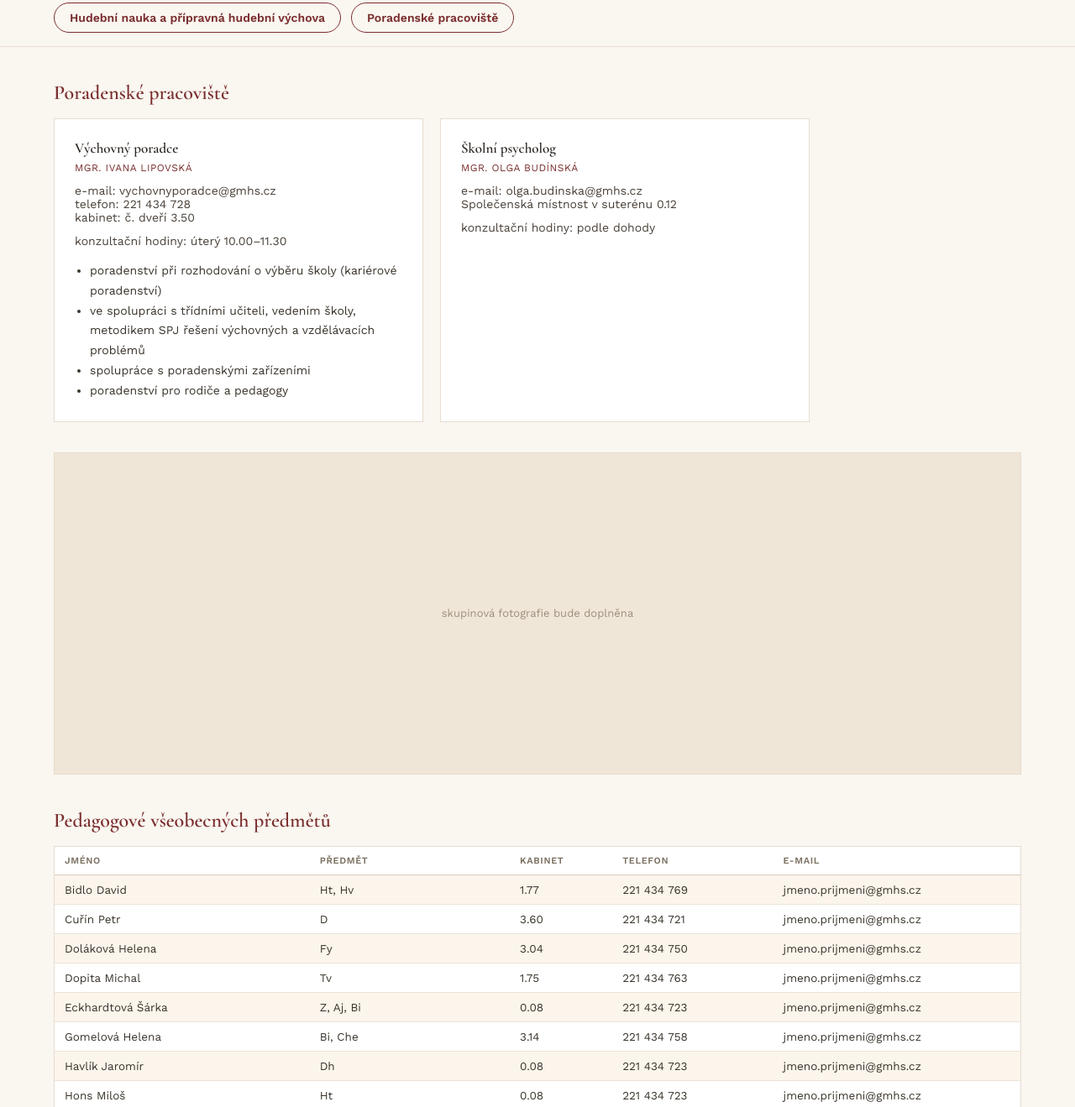
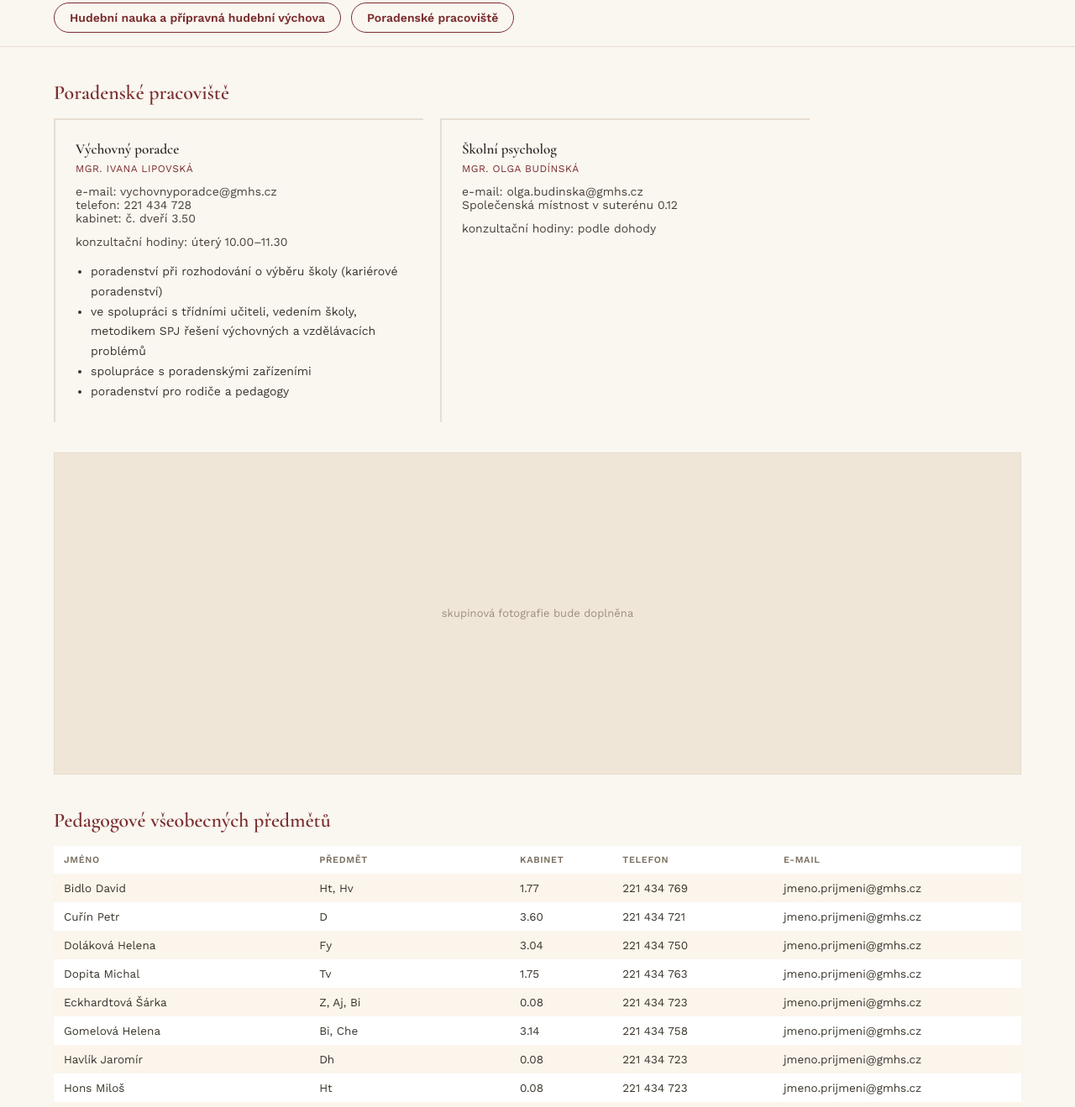
Before and after one commit to jandabenedikt/gmhs-web, a plain HTML site: page o-nas/pedagogove.html in a window 1280 px wide. Shown: the part 321-1640 px from the top of the page at 84% size. Drawn offline with nearby package versions, Linux system fonts and the light colour scheme.

Commit message:
Add files via upload

```diff
--- a/style.css
+++ b/style.css
@@ -220,8 +220,11 @@ h3.sub-num {
 }
 
 .card {
-  background: var(--card-bg);
-  border: 1px solid var(--border);
+  background: var(--bg);
+  border-top: 2px solid var(--border);
+  border-left: 2px solid var(--border);
+  border-right: none;
+  border-bottom: none;
   padding: 24px;
   display: flex;
   flex-direction: column;
@@ -260,13 +263,13 @@ table.simple-table th {
 table.simple-table tr:nth-child(even) td { background: #fdfbf7; }
 
 /* Plain roster table (Pedagogové a poradenské pracoviště) */
-.roster-table-wrap { border: 1px solid var(--border); background: var(--card-bg); overflow: hidden; }
+.roster-table-wrap { background: var(--card-bg); overflow: hidden; }
 table.roster-table { border-collapse: collapse; width: 100%; }
 table.roster-table th {
   text-align: left; font-size: 11px; letter-spacing: 0.06em; text-transform: uppercase;
-  color: var(--text-faint-2); padding: 10px 12px; border-bottom: 1px solid var(--border-dash);
+  color: var(--text-faint-2); padding: 10px 12px;
 }
-table.roster-table td { font-size: 13.5px; padding: 9px 12px; border-bottom: 1px solid var(--border-row); color: var(--text-body); }
+table.roster-table td { font-size: 13.5px; padding: 9px 12px; color: var(--text-body); }
 table.roster-table tr:nth-child(even) td { background: var(--note-bg); }
 
 .instr-lead { margin: 10px 0 0; font-size: 14px; color: var(--text-muted-2); }
@@ -319,7 +322,7 @@ table.roster-table tr:nth-child(even) td { background: var(--note-bg); }
   border: 1px solid var(--accent); color: var(--accent); padding: 6px 14px; border-radius: 20px;
 }
 .term-row span:last-child, .price-row .price { font-weight: 600; color: var(--accent); white-space: nowrap; }
-.row-box { border: 1px solid var(--border); background: var(--card-bg); padding: 6px 24px; }
+.row-box { background: var(--bg); padding: 6px 24px; }
 
 .anchor-nav {
   position: sticky; top: 0; z-index: 20;
```
